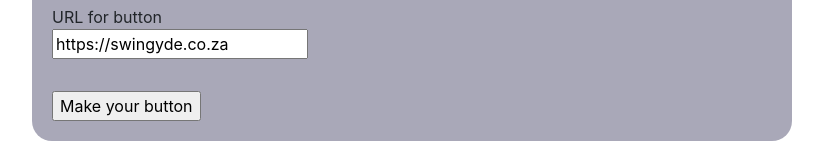
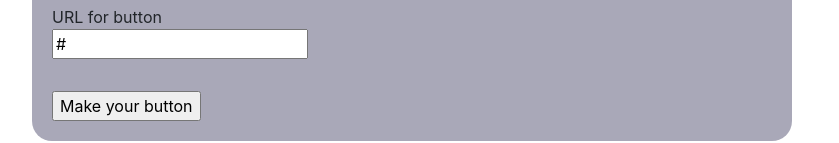
Before and after one commit to RiaanP/bulletproof-mailer-button-2020, a plain HTML site: page index.html in a window 1280 px wide. Shown: the part 952-1095 px from the top of the page, without its empty margins (228-1067 px from the left). Drawn offline with nearby package versions, Linux system fonts and the light colour scheme.

Commit message:
Update index.html
Updated the value of one of the inputs

```diff
--- a/index.html
+++ b/index.html
@@ -213,7 +213,7 @@
                       type="text"
                       name="url"
                       placeholder="https://yourwebsite.com"
-                      value="https://swingyde.co.za"
+                      value="#"
                     />
                   </label>
                 </div>
```
